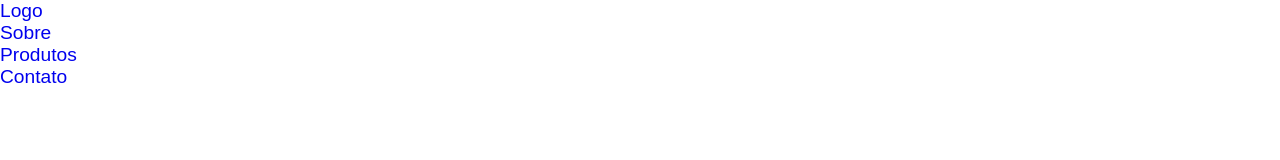
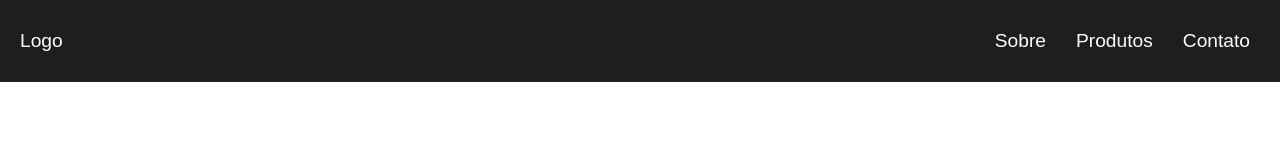
Before and after one commit to httpLucasReis/CSS-Grid-Layout-and-Flexbox, a plain HTML site: page index.htm in a window 1280 px wide. Drawn offline with Linux system fonts and the light colour scheme.

Commit message:
Adicionando o menu com flexbox e entendo o Grid Layout

```diff
--- a/css/style.css
+++ b/css/style.css
@@ -1,4 +1,7 @@
-body, ul, li, p {
+body,
+ul,
+li,
+p {
   margin: 0px;
   padding: 0px;
   list-style: none;
@@ -8,4 +11,27 @@ body, ul, li, p {
 
 a {
   text-decoration: none;
+  color: white;
 }
+
+.header {
+  background: #1d1e20;
+  display: flex;
+  flex-wrap: wrap;
+  justify-content: space-between;
+  align-items: center;
+  padding: 20px;
+}
+
+.menu {
+  display: flex;
+}
+
+.menu li {
+  margin-left: 10px;
+}
+
+.menu li a {
+  display: block;
+  padding: 10px;
+}
--- a/index.htm
+++ b/index.htm
@@ -1,16 +1,16 @@
 <!DOCTYPE html>
 <html lang="en">
   <head>
-    <meta charset="UTF-8">
-    <meta name="viewport" content="width=device-width, initial-scale=1.0">
-    <link rel="stylesheet" href="css/style.css">
+    <meta charset="UTF-8" />
+    <meta name="viewport" content="width=device-width, initial-scale=1.0" />
+    <link rel="stylesheet" href="css/style.css" />
     <title>CSS Grid e FlexBox</title>
   </head>
   <body>
     <header class="header">
       <a href="#">Logo</a>
-        <nav class="menu">
-            <ul>
+      <nav>
+        <ul class="menu">
           <li><a href="#">Sobre</a></li>
           <li><a href="#">Produtos</a></li>
           <li><a href="#">Contato</a></li>
```
Lines whose indentation alone changed are shown as unchanged.
